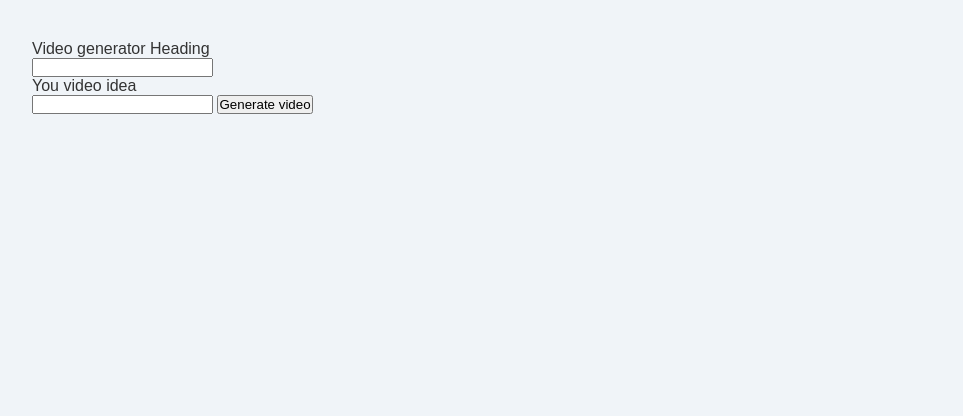
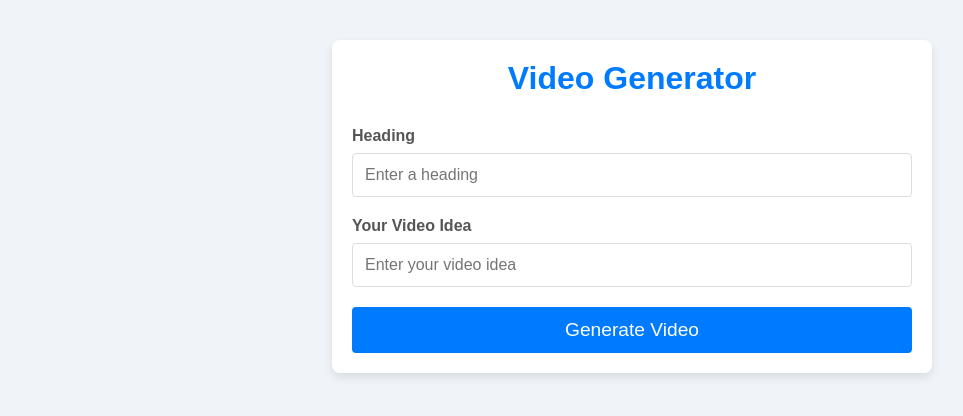
Before and after one commit to SamSpeedX/text-to-video, a PHP site: page / in a window 1280 px wide. Shown: the top 416 px of the page, without its empty margins (8-971 px from the left). Run offline with PHP 8.4, Linux system fonts and the light colour scheme.

Commit message:
Update index.php

```diff
--- a/index.php
+++ b/index.php
@@ -3,26 +3,38 @@ session_start();
 ?>
 <!DOCTYPE html>
 <html lang="en">
+
 <head>
     <meta charset="UTF-8">
     <meta name="viewport" content="width=device-width, initial-scale=1.0">
-    <tittle>Video generator</tittle>
+    <title>Video Generator</title>
     <link rel="stylesheet" href="assets/css/style.css">
 </head>
+
 <body>
-    <from>
-      <label for="head">Heading</label><br>
-      <input type="text" id="head" > <br>
+    <div class="container">
+        <h1 class="page-title">Video Generator</h1>
 
-      <label for="text">You video idea</label> <br>
-      <input type="text" id="text" >
+        <form id="videoForm" class="video-form">
+            <div class="form-group">
+                <label for="head" class="form-label">Heading</label>
+                <input type="text" id="head" class="form-input" placeholder="Enter a heading" required>
+            </div>
 
-      <button type="submit" onsubmit="submit()">Generate video</button>
-    </from>
+            <div class="form-group">
+                <label for="text" class="form-label">Your Video Idea</label>
+                <input type="text" id="text" class="form-input" placeholder="Enter your video idea" required>
+            </div>
+
+            <button type="submit" class="submit-btn">Generate Video</button>
+        </form>
+
         <div class="result" id="response1"></div>
         <div class="result" id="response2"></div>
         <div class="result" id="response3"></div>
+    </div>
 
     <script src="assets/application/sam.js"></script>
 </body>
+
 </html>
```
Lines whose indentation alone changed are shown as unchanged.
